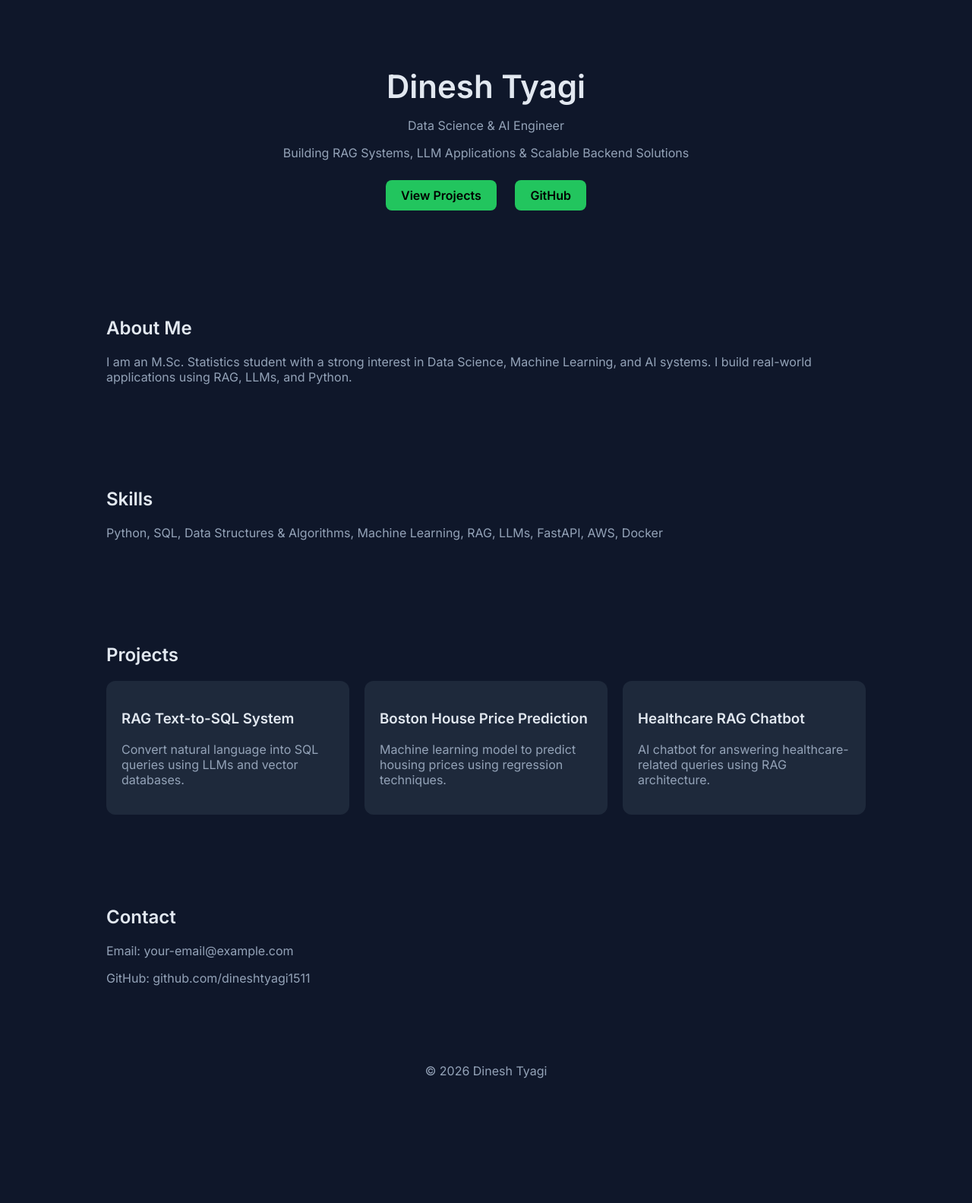
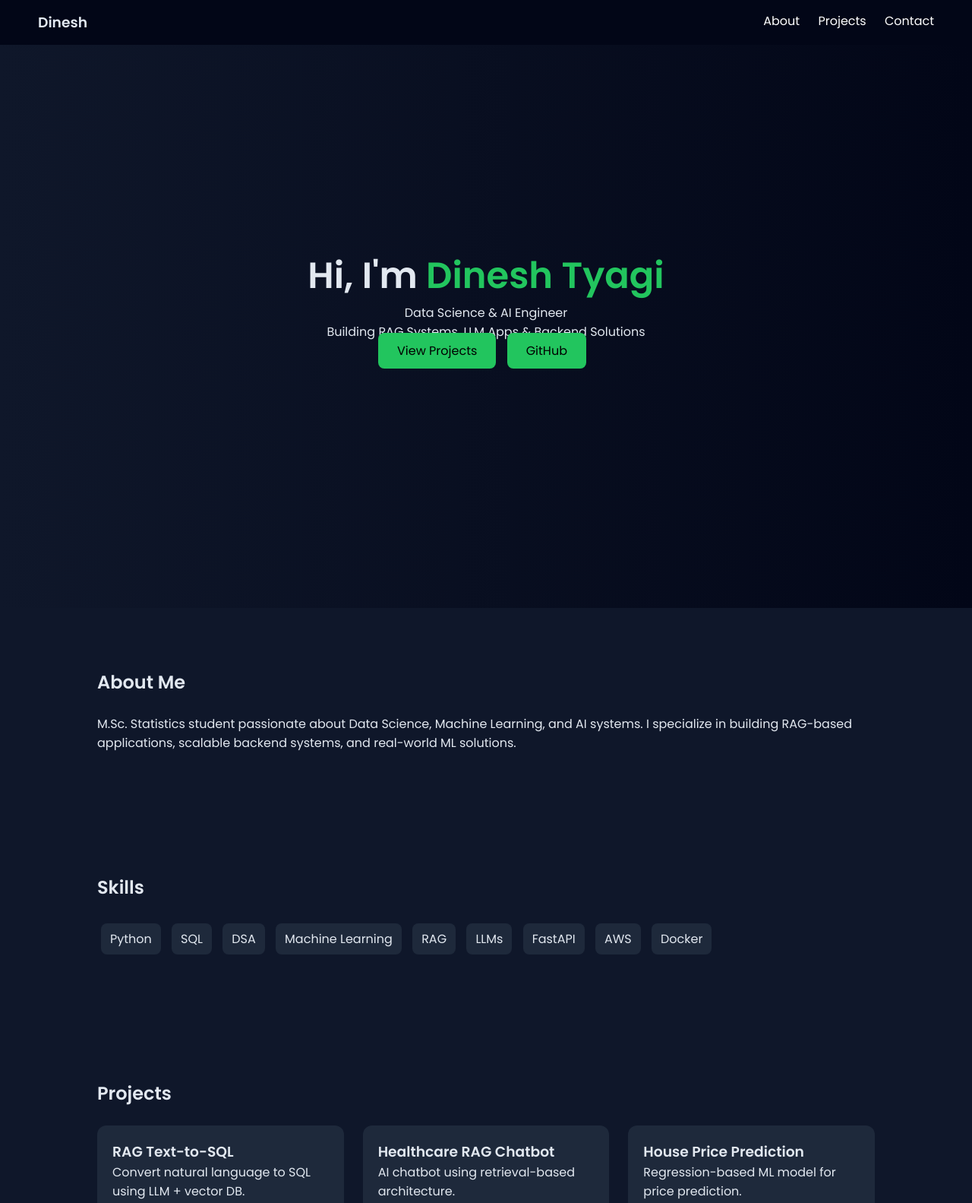
Before and after one commit to dineshtyagi1511/dineshtyagi1511.github.io, a plain HTML site: page index.html in a window 1280 px wide. Shown: the top 1583 px of the page at 76% size. Before the commit the page ends 1455 px from the top, so only its background shows below. Drawn offline with Linux system fonts and the light colour scheme.

Commit message:
Update index.html

```diff
--- a/index.html
+++ b/index.html
@@ -3,54 +3,82 @@
 <head>
 <meta charset="UTF-8">
 <meta name="viewport" content="width=device-width, initial-scale=1.0">
-    <title>Dinesh Tyagi | Data Science Portfolio</title>
 
-    <!-- Google Font -->
-    <link href="https://fonts.googleapis.com/css2?family=Inter:wght@300;400;600&display=swap" rel="stylesheet">
+<title>Dinesh Tyagi | AI Engineer</title>
+
+<link href="https://fonts.googleapis.com/css2?family=Poppins:wght@300;400;600&display=swap" rel="stylesheet">
 
 <style>
+* {
+    margin: 0;
+    padding: 0;
+    box-sizing: border-box;
+}
+
 body {
-            margin: 0;
-            font-family: 'Inter', sans-serif;
+    font-family: 'Poppins', sans-serif;
     background: #0f172a;
     color: #e2e8f0;
+    scroll-behavior: smooth;
 }
 
-        header {
-            text-align: center;
-            padding: 60px 20px;
+/* NAVBAR */
+nav {
+    position: fixed;
+    width: 100%;
+    background: #020617;
+    padding: 15px 50px;
+    display: flex;
+    justify-content: space-between;
+    z-index: 1000;
 }
 
-        h1 {
-            font-size: 42px;
-            margin-bottom: 10px;
+nav a {
+    color: white;
+    text-decoration: none;
+    margin-left: 20px;
 }
 
-        p {
-            color: #94a3b8;
+/* HERO */
+.hero {
+    height: 100vh;
+    display: flex;
+    flex-direction: column;
+    justify-content: center;
+    align-items: center;
+    text-align: center;
+
+    background: linear-gradient(to right, #0f172a, #020617);
+}
+
+.hero h1 {
+    font-size: 48px;
+}
+
+.hero span {
+    color: #22c55e;
 }
 
 .btn {
-            display: inline-block;
-            margin: 10px;
-            padding: 10px 20px;
+    margin-top: 20px;
+    padding: 12px 25px;
+    background: #22c55e;
+    color: black;
     border-radius: 8px;
     text-decoration: none;
-            background: #22c55e;
-            color: black;
-            font-weight: bold;
+    margin-right: 10px;
 }
 
+/* SECTION */
 section {
-            padding: 50px 20px;
-            max-width: 1000px;
-            margin: auto;
+    padding: 80px 10%;
 }
 
+/* PROJECTS */
 .projects {
     display: grid;
-            grid-template-columns: repeat(auto-fit, minmax(250px, 1fr));
-            gap: 20px;
+    grid-template-columns: repeat(auto-fit, minmax(280px, 1fr));
+    gap: 25px;
 }
 
 .card {
@@ -61,72 +89,131 @@
 }
 
 .card:hover {
-            transform: translateY(-5px);
+    transform: translateY(-10px);
 }
 
+.card a {
+    color: #22c55e;
+    text-decoration: none;
+}
+
+/* SKILLS */
+.skills span {
+    display: inline-block;
+    background: #1e293b;
+    margin: 5px;
+    padding: 8px 12px;
+    border-radius: 8px;
+}
+
+/* FOOTER */
 footer {
     text-align: center;
     padding: 20px;
-            color: #64748b;
+    background: #020617;
 }
 </style>
 </head>
 
 <body>
 
-<header>
-    <h1>Dinesh Tyagi</h1>
+<!-- NAVBAR -->
+<nav>
+    <h3>Dinesh</h3>
+    <div>
+        <a href="#about">About</a>
+        <a href="#projects">Projects</a>
+        <a href="#contact">Contact</a>
+    </div>
+</nav>
+
+<!-- HERO -->
+<div class="hero">
+    <h1>Hi, I'm <span>Dinesh Tyagi</span></h1>
     <p>Data Science & AI Engineer</p>
-    <p>Building RAG Systems, LLM Applications & Scalable Backend Solutions</p>
+    <p>Building RAG Systems, LLM Apps & Backend Solutions</p>
 
-    <a href="#" class="btn">View Projects</a>
-    <a href="#" class="btn">GitHub</a>
-</header>
+    <div>
+        <a href="#projects" class="btn">View Projects</a>
+        <a href="https://github.com/dineshtyagi1511" class="btn">GitHub</a>
+    </div>
+</div>
 
-<section>
+<!-- ABOUT -->
+<section id="about">
     <h2>About Me</h2>
+    <br>
     <p>
-        I am an M.Sc. Statistics student with a strong interest in Data Science, Machine Learning,
-        and AI systems. I build real-world applications using RAG, LLMs, and Python.
+        M.Sc. Statistics student passionate about Data Science, Machine Learning,
+        and AI systems. I specialize in building RAG-based applications,
+        scalable backend systems, and real-world ML solutions.
     </p>
 </section>
 
+<!-- SKILLS -->
 <section>
     <h2>Skills</h2>
-    <p>
-        Python, SQL, Data Structures & Algorithms, Machine Learning, RAG, LLMs, FastAPI, AWS, Docker
-    </p>
+    <br>
+    <div class="skills">
+        <span>Python</span>
+        <span>SQL</span>
+        <span>DSA</span>
+        <span>Machine Learning</span>
+        <span>RAG</span>
+        <span>LLMs</span>
+        <span>FastAPI</span>
+        <span>AWS</span>
+        <span>Docker</span>
+    </div>
 </section>
 
-<section>
+<!-- PROJECTS -->
+<section id="projects">
     <h2>Projects</h2>
+    <br>
 
     <div class="projects">
 
         <div class="card">
-            <h3>RAG Text-to-SQL System</h3>
-            <p>Convert natural language into SQL queries using LLMs and vector databases.</p>
-        </div>
-
-        <div class="card">
-            <h3>Boston House Price Prediction</h3>
-            <p>Machine learning model to predict housing prices using regression techniques.</p>
+            <h3>RAG Text-to-SQL</h3>
+            <p>Convert natural language to SQL using LLM + vector DB.</p>
+            <br>
+            <a href="#">GitHub →</a>
         </div>
 
         <div class="card">
             <h3>Healthcare RAG Chatbot</h3>
-            <p>AI chatbot for answering healthcare-related queries using RAG architecture.</p>
+            <p>AI chatbot using retrieval-based architecture.</p>
+            <br>
+            <a href="#">GitHub →</a>
+        </div>
+
+        <div class="card">
+            <h3>House Price Prediction</h3>
+            <p>Regression-based ML model for price prediction.</p>
+            <br>
+            <a href="#">GitHub →</a>
+        </div>
+
+        <div class="card">
+            <h3>Sentiment Analysis (LSTM)</h3>
+            <p>Deep learning NLP model for sentiment detection.</p>
+            <br>
+            <a href="#">GitHub →</a>
         </div>
 
     </div>
 </section>
 
-<section>
+<!-- CONTACT -->
+<section id="contact">
     <h2>Contact</h2>
+    <br>
     <p>Email: your-email@example.com</p>
     <p>GitHub: github.com/dineshtyagi1511</p>
 </section>
 
+<!-- FOOTER -->
 <footer>
     <p>© 2026 Dinesh Tyagi</p>
 </footer>
```
Lines whose indentation alone changed are shown as unchanged.
